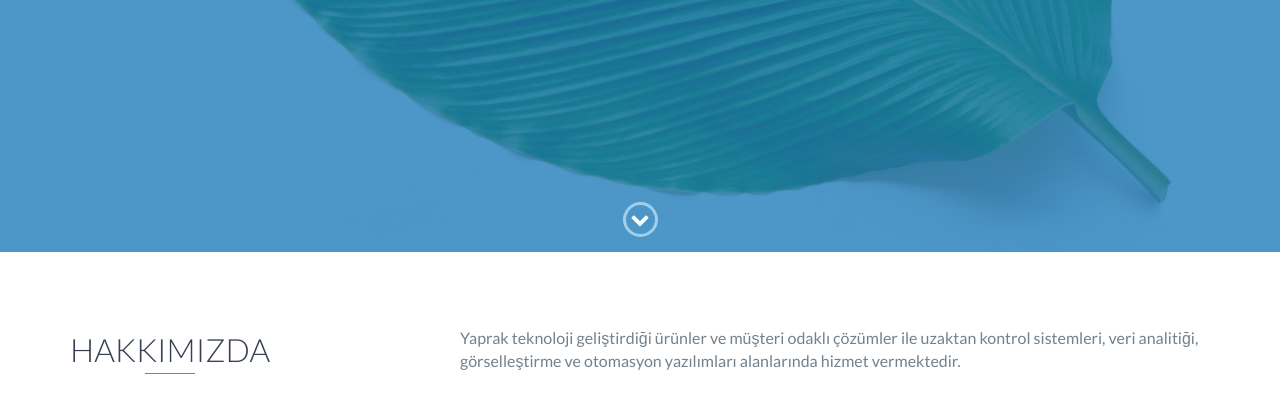
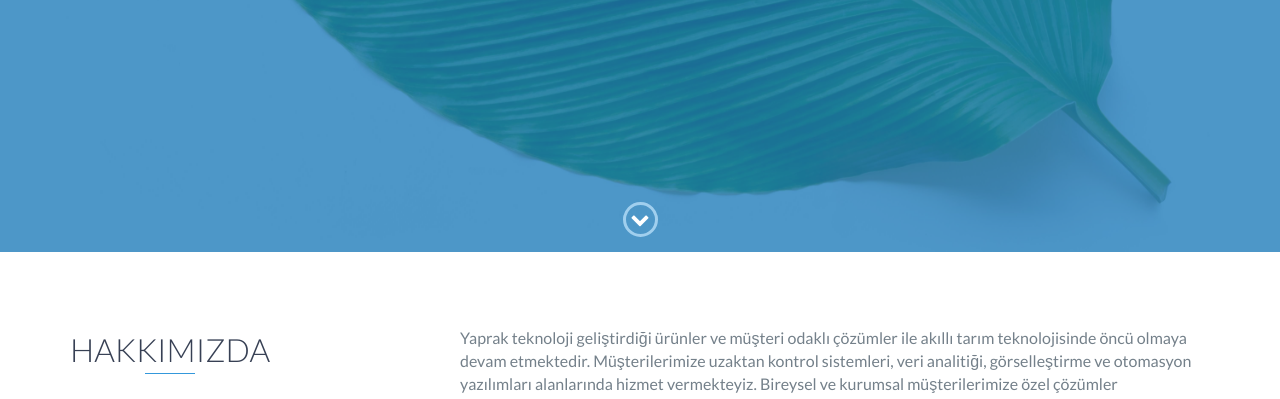
Before and after one commit to yapraktech/yapraktech.github.io, a website: page index.html in a window 1280 px wide. Shown: the part 548-947 px from the top of the page. Drawn offline with nearby package versions, Linux system fonts and the light colour scheme.

Commit message:
Hakkimizda kismi guncellendi.

```diff
--- a/index.html
+++ b/index.html
@@ -74,8 +74,10 @@
                 <div class="col-md-8">
                     <p>
                         Yaprak teknoloji geliştirdiği ürünler ve müşteri odaklı
-                        çözümler ile uzaktan kontrol sistemleri, veri analitiği,
-                        görselleştirme ve otomasyon yazılımları alanlarında hizmet vermektedir.
+                        çözümler ile akıllı tarım teknolojisinde öncü olmaya devam etmektedir.
+                        Müşterilerimize uzaktan kontrol sistemleri, veri analitiği,
+                        görselleştirme ve otomasyon yazılımları alanlarında hizmet vermekteyiz.
+                        Bireysel ve kurumsal müşterilerimize özel çözümler üretmekteyiz.
                     </p>
                 </div>
             </div>
```
